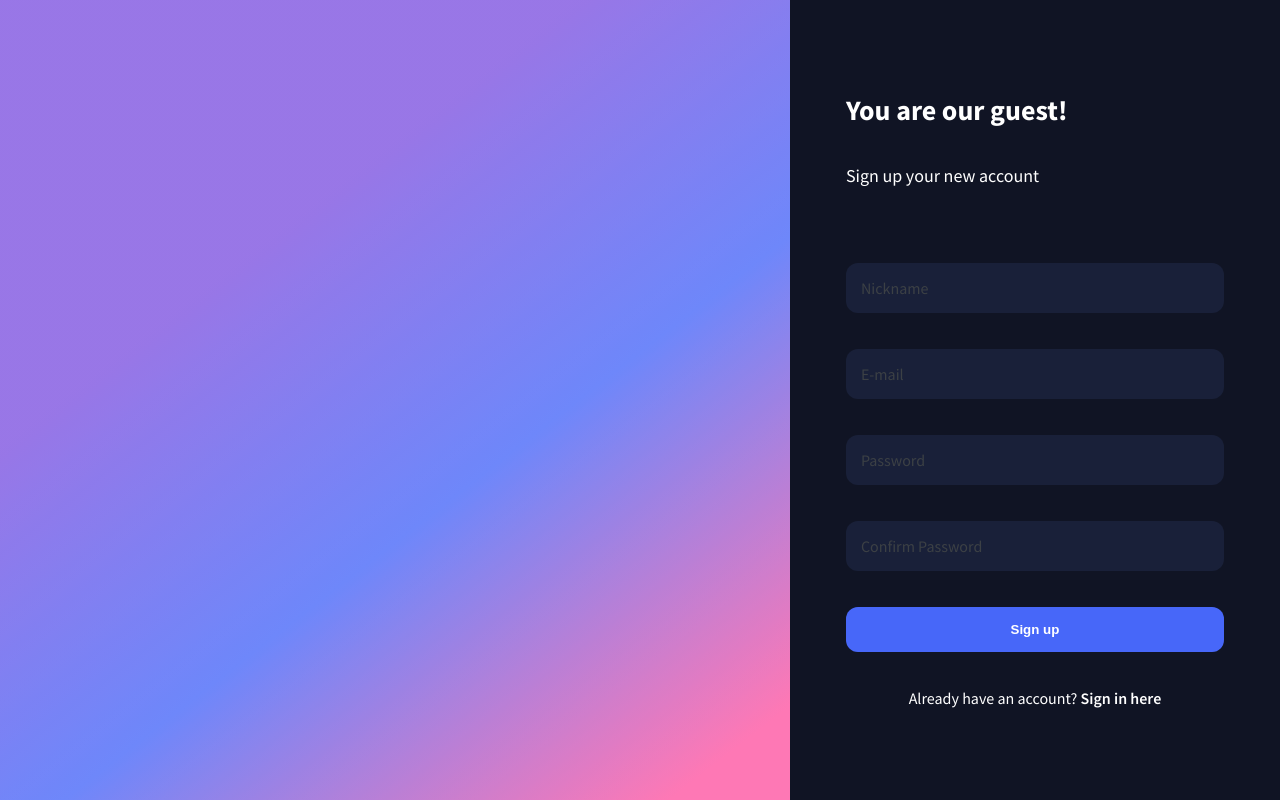
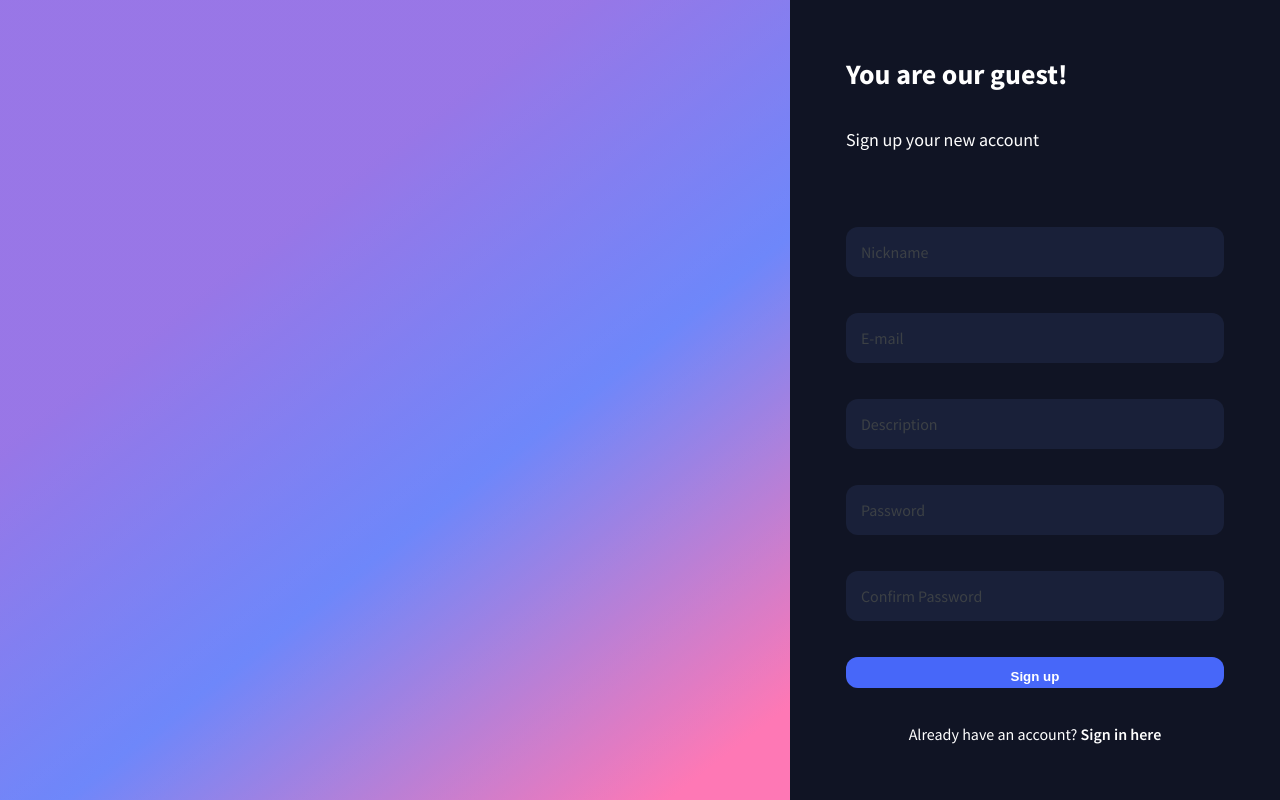
Before and after one commit to ScrimsApp/frontend, a Next.js app: page /signup in a window 1280 px wide. Built offline with nearby package versions, Linux system fonts and the light colour scheme.

Commit message:
Adding a Description field to Sign Up :zap:

```diff
--- a/src/pages/signup.tsx
+++ b/src/pages/signup.tsx
@@ -37,6 +37,7 @@ const SignUp = () => {
     initialValues: {
       name: '',
       email: '',
+      description: '',
       password: '',
       password_confirmation: '',
     },
@@ -50,7 +51,7 @@ const SignUp = () => {
       const response = await api.post<SignUpResponse>('/auth/register', {
         name: values.name,
         email: values.email,
-        description: 'I am the best player',
+        description: values.description,
         password: values.password,
         password_confirmation: values.password_confirmation,
       });
@@ -110,6 +111,17 @@ const SignUp = () => {
         />
 
         <SignInput
+          name="description"
+          minWidth="100%"
+          colorType="secondary"
+          label="Description"
+          type="text"
+          margin={['0px', '0px', '36px', '0px']}
+          value={formik.values.description}
+          onChange={formik.handleChange}
+        />
+
+        <SignInput
           name="password"
           minWidth="100%"
           colorType="secondary"
```
